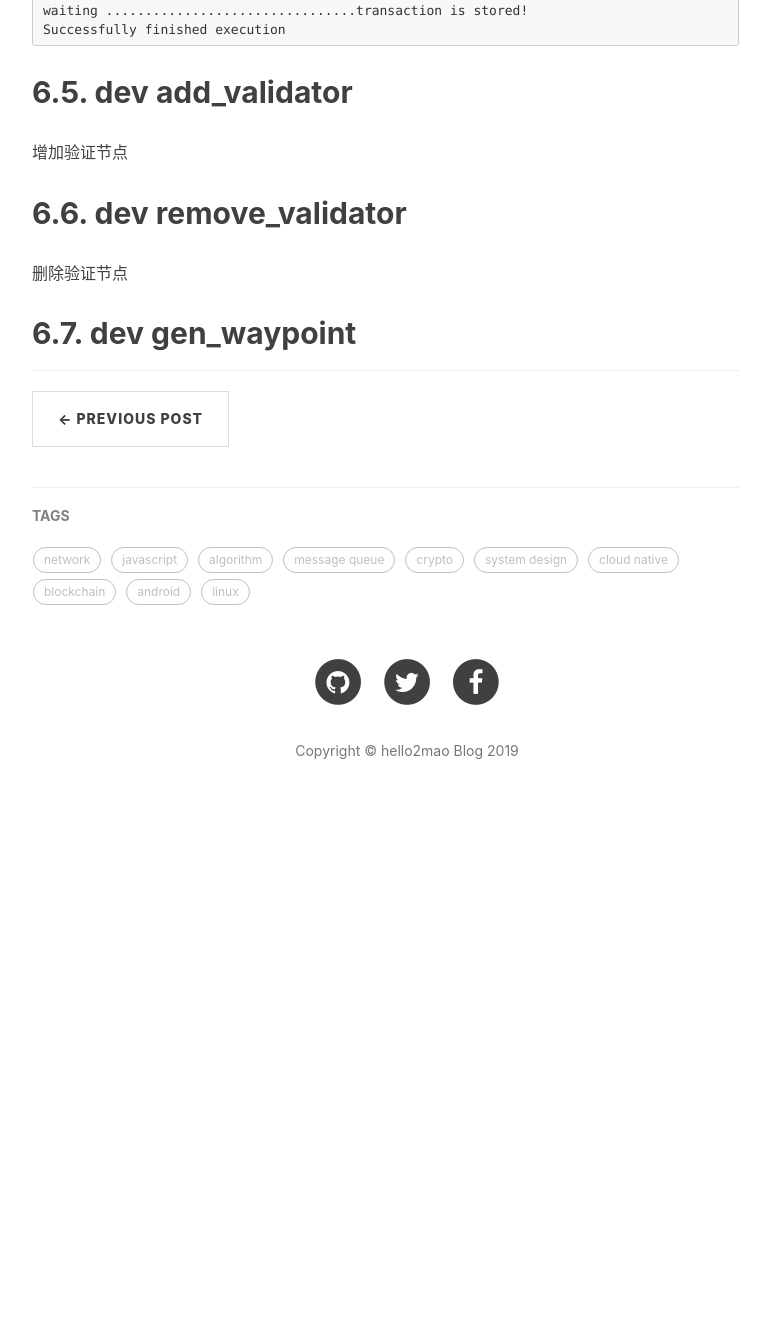
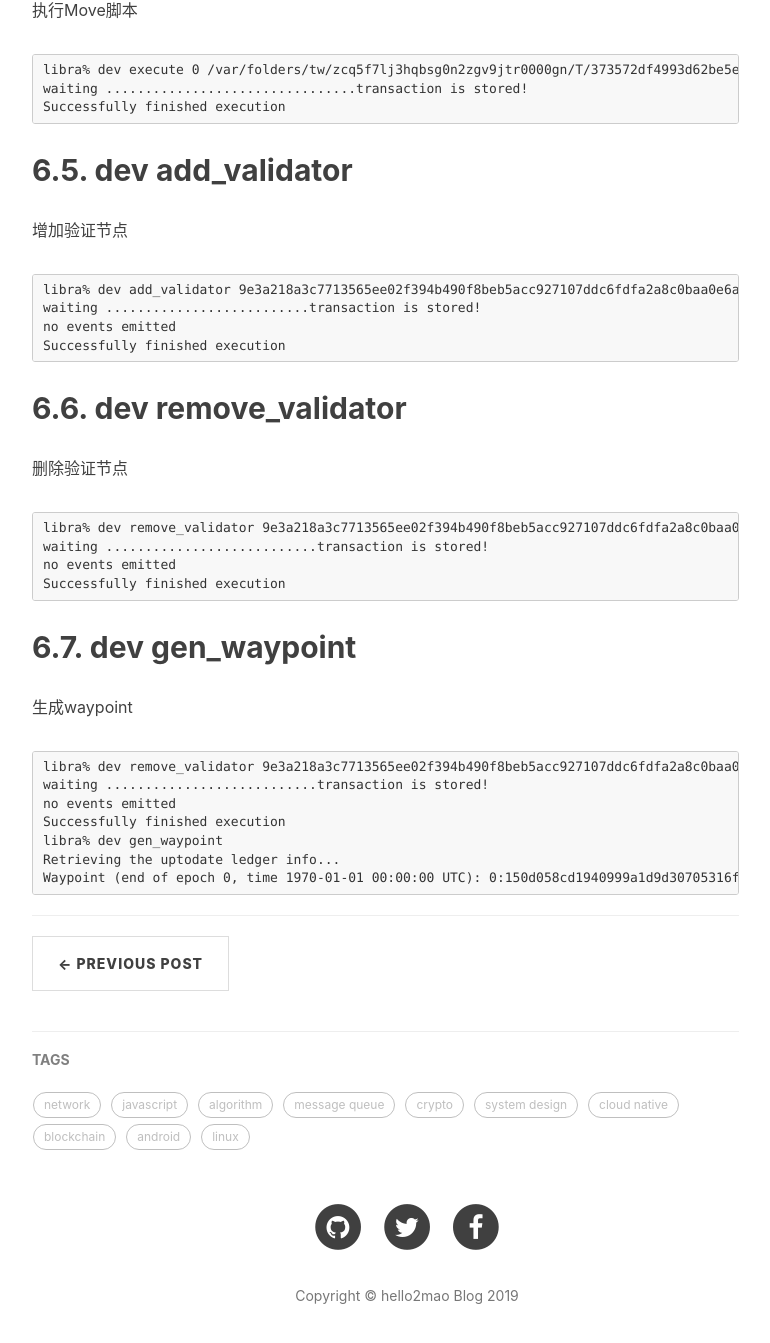
Before and after one commit to hello2mao/hello2mao.github.io, a Jekyll site: the page built from _posts/2019-12-29-libra-CLI.md, in a window 1280 px wide and 1400 px high, scrolled down 12417 px. Shown: the top 1343 px of the window, without its empty margins (233-1003 px from the left). Built offline with Jekyll 4.4.1, drawn with Linux system fonts in a browser that asks for light colours; nearby versions of some CDN libraries; comment, search, counter and statistics services are not loaded; before the commit the page ends 13272 px from its top, so only the background shows below that; some of the changed text lies outside the part shown.

Commit message:
Lazy push: 2019年12月29日 星期日 13时20分38秒 CST

````diff
--- a/_posts/2019-12-29-libra-CLI.md
+++ b/_posts/2019-12-29-libra-CLI.md
@@ -65,6 +65,7 @@ cargo run -p client -- --host ac.testnet.libra.org --port 8000 -r
 
 ## 1.2. local net
 
+通过swarm启动本地libra节点。
 ```shell
 cargo run -p libra-swarm -- -s
 ```
@@ -570,8 +571,33 @@ Successfully finished execution
 
 增加验证节点
 
+```
+libra% dev add_validator 9e3a218a3c7713565ee02f394b490f8beb5acc927107ddc6fdfa2a8c0baa0e6a
+waiting ..........................transaction is stored!
+no events emitted
+Successfully finished execution
+```
+
 ## 6.6. dev remove_validator
 
 删除验证节点
+```
+libra% dev remove_validator 9e3a218a3c7713565ee02f394b490f8beb5acc927107ddc6fdfa2a8c0baa0e6a
+waiting ...........................transaction is stored!
+no events emitted
+Successfully finished execution
+```
 
 ## 6.7. dev gen_waypoint
+
+生成waypoint
+
+```
+libra% dev remove_validator 9e3a218a3c7713565ee02f394b490f8beb5acc927107ddc6fdfa2a8c0baa0e6a
+waiting ...........................transaction is stored!
+no events emitted
+Successfully finished execution
+libra% dev gen_waypoint
+Retrieving the uptodate ledger info...
+Waypoint (end of epoch 0, time 1970-01-01 00:00:00 UTC): 0:150d058cd1940999a1d9d30705316f90d1aabc66688898311e8731fe302dd0b8
+```
````
Also changed, not shown: other parts of _posts/2019-12-29-libra-CLI.md (+1 -1 lines).
